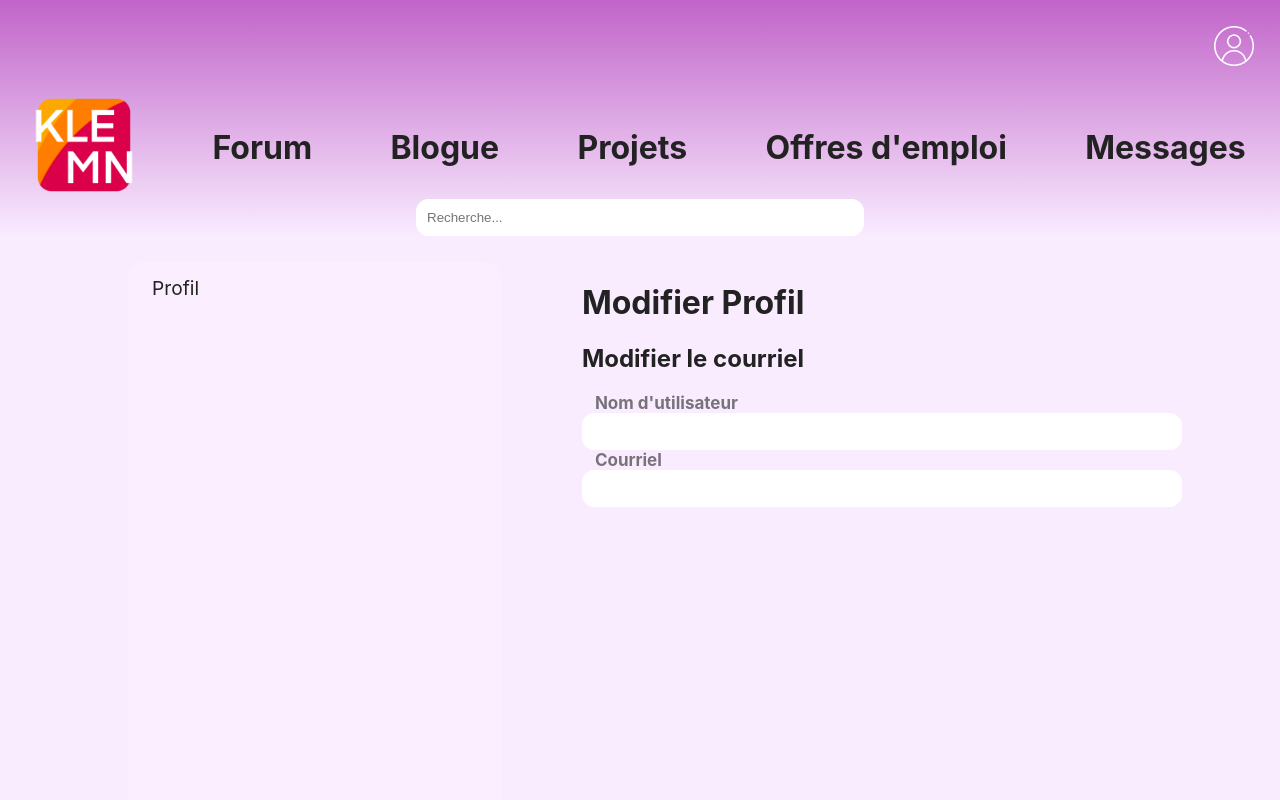
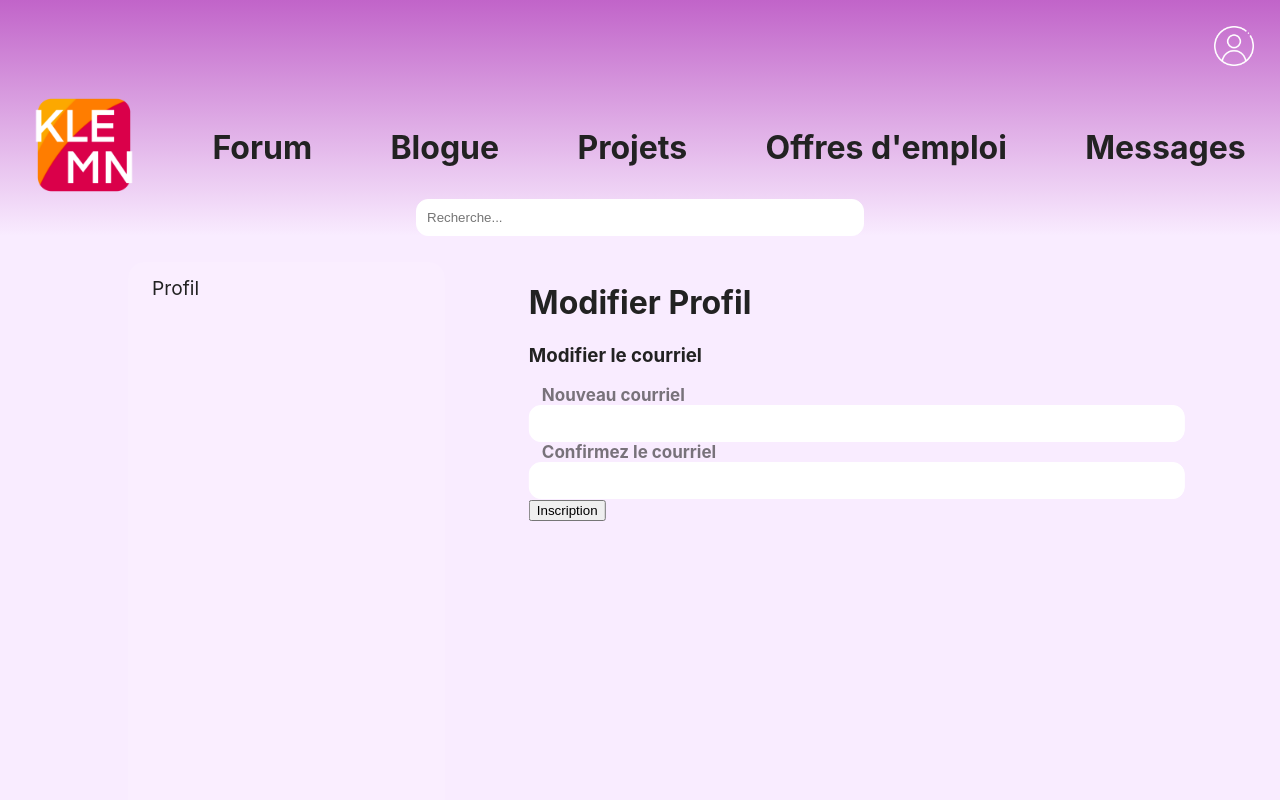
Before and after one commit to a23-b2b/projet-de-session-klemn, a React (Create React App) app: page /parametres/profil in a window 1280 px wide. Shown: the top 800 px of the page. Built offline with nearby package versions, Linux system fonts and the light colour scheme; no server answers; sample sign-in values are in the browser's storage.

Commit message:
Ajouter modification du email

```diff
--- a/src/pages/settings/ModifierProfil.tsx
+++ b/src/pages/settings/ModifierProfil.tsx
@@ -1,46 +1,71 @@
 import { useEffect, useState } from 'react';
 import styles from '../../styles/ModifierProfil.module.css'
 import { motion, AnimatePresence } from "framer-motion";
-import { onAuthStateChanged } from 'firebase/auth';
+import { EmailAuthProvider, onAuthStateChanged, reauthenticateWithCredential, updateEmail } from 'firebase/auth';
 import { auth } from '../../firebase';
+import toast from 'react-hot-toast';
 
 function ModifierProfil() {
     const [firebaseLoading, setFirebaseLoading] = useState(true);
     const [loggedIn, setLoggedIn] = useState(false);
 
-    useEffect(() => {
-        onAuthStateChanged(auth, (user) => {
-            if (user) {
-                setFirebaseLoading(false)
-                setLoggedIn(true)
-            }
+    const [newEmail, setNewEmail] = useState('');
+    const [newEmailConfirmation, setNewEmailConfirmation] = useState('');
 
-            else {
-                setFirebaseLoading(false)
-                setLoggedIn(false)
-            }
-        })
-    })
+
+    const changeEmail = () => {
+
+        let password = prompt('Pour continuer, entrez votre mot de passe');
+
+
+
+        let user = auth.currentUser;
+
+        if (user && user.email && password) {
+            var credential = EmailAuthProvider.credential(
+                user.email,
+                password
+            );
+
+            reauthenticateWithCredential(user, credential).then((user) => {
+                updateEmail(user.user, newEmail).then(() => {
+                    toast.success("Courriel mis à jour!")
+                }).catch((error) => {
+                    toast.error(`Une erreur est survenue! (${error.code})`)
+                });
+            }).catch((error) => {
+                toast.error(`Une erreur est survenue! (${error.code})`)
+                // An error ocurred
+                // ...
+            });
+
+        }
+    }
+
+
 
     return (
         <motion.div className={styles.container} initial={{ x: "-15%", opacity: 0 }} animate={{ x: "5%", opacity: 1 }}>
             <h1>Modifier Profil</h1>
 
-            <h2>Modifier le courriel</h2>
+            <h3>Modifier le courriel</h3>
 
             <div className={styles.form}>
-                <label className={'global_input_field_label'}>Nom d'utilisateur</label>
+                <label className={'global_input_field_label'}>Nouveau courriel</label>
                 <input
                     className={'global_input_field'}
-                    type="text"
-                // onChange={(e) => setUsername(e.target.value)}
+                    type="email"
+                    onChange={(e) => setNewEmail(e.target.value)}
                 />
-                <label className={'global_input_field_label'}>Courriel</label>
+                <label className={'global_input_field_label'}>Confirmez le courriel</label>
                 <input
                     className={'global_input_field'}
-                    type="text"
-                // onChange={(e) => setUsername(e.target.value)}
+                    type="email"
+                    onChange={(e) => setNewEmailConfirmation(e.target.value)}
                 />
+                <button className={'global_button'} onClick={() => changeEmail()} disabled={newEmail !== newEmailConfirmation}>
+                    Inscription
+                </button>
             </div>
         </motion.div>
     );
```
